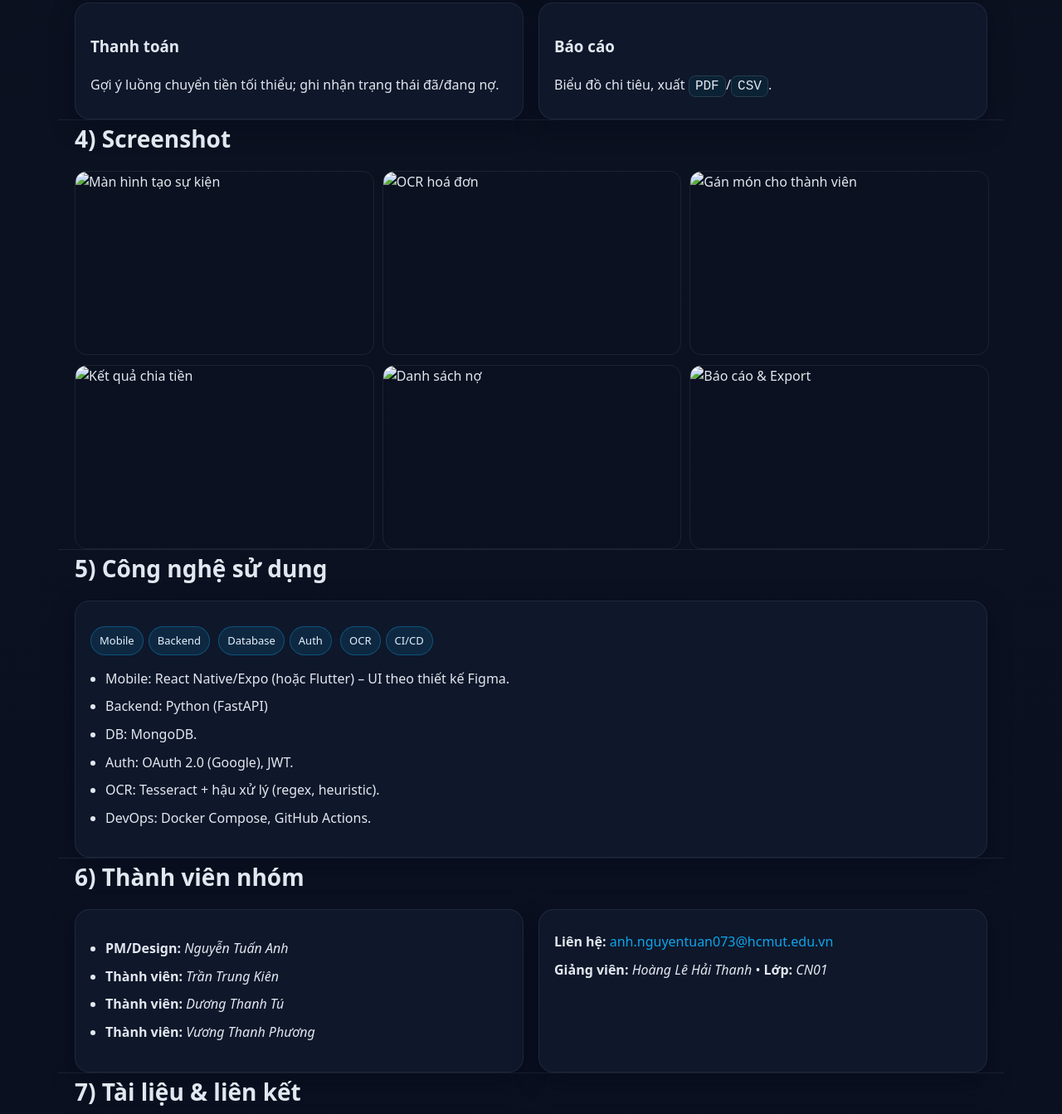
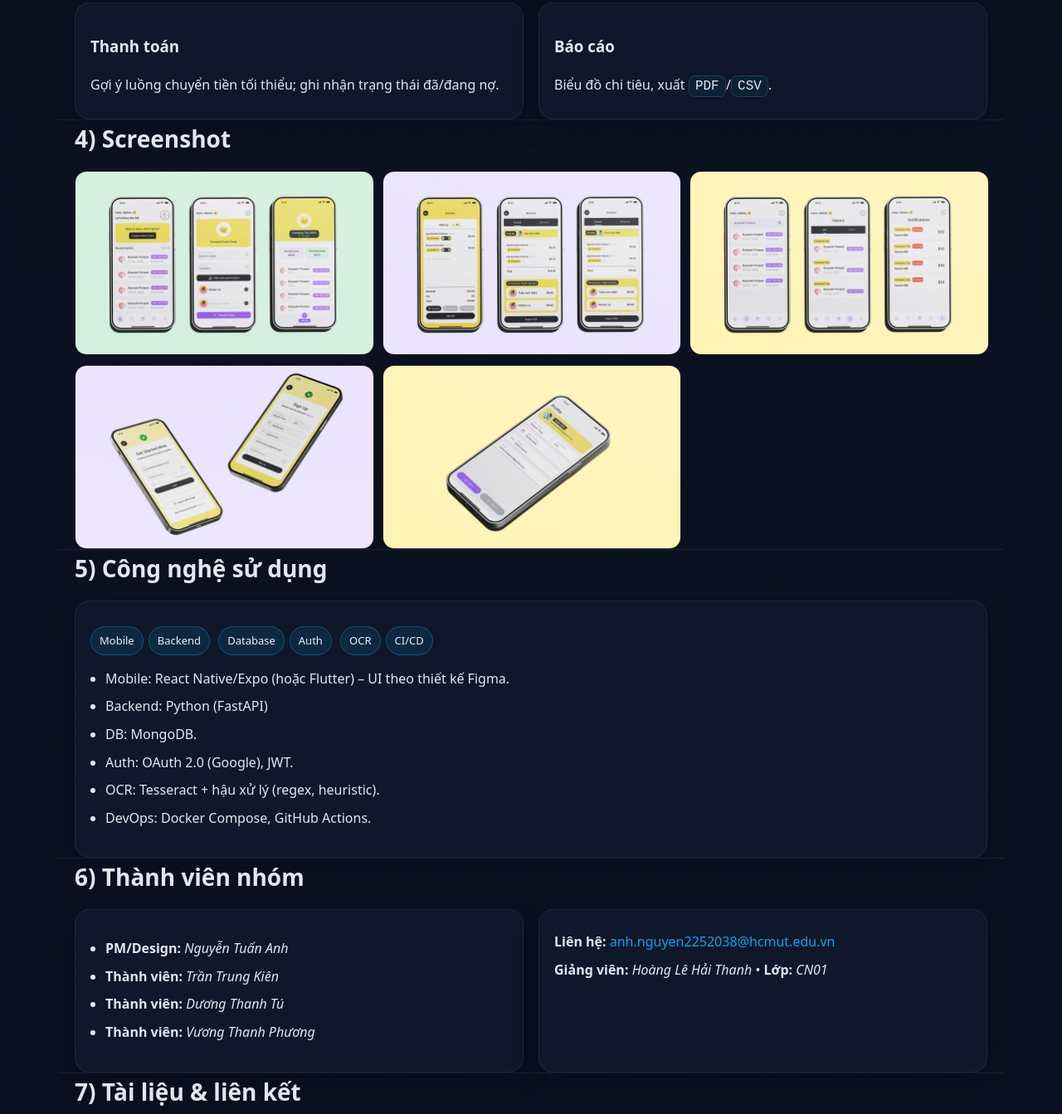
Before and after one commit to Spicy-Box/spicy-box.github.io, a plain HTML site: page index.html in a window 1280 px wide. Shown: the part 2533-3876 px from the top of the page at 83% size. Drawn offline with Linux system fonts and the light colour scheme.

Commit message:
update images

```diff
--- a/index.html
+++ b/index.html
@@ -506,12 +506,12 @@
       <section id="screenshots" class="container">
         <h2>4) Screenshot</h2>
         <div class="gallery">
-          <img src="assets/s1.png" alt="Màn hình tạo sự kiện" />
-          <img src="assets/s2.png" alt="OCR hoá đơn" />
-          <img src="assets/s3.png" alt="Gán món cho thành viên" />
-          <img src="assets/s4.png" alt="Kết quả chia tiền" />
-          <img src="assets/s5.png" alt="Danh sách nợ" />
-          <img src="assets/s6.png" alt="Báo cáo & Export" />
+          <img src="images/Mockup Main - 1.jpg" alt="Màn hình tạo sự kiện" />
+          <img src="images/Mockup Main - 2.jpg" alt="OCR hoá đơn" />
+          <img src="images/Mockup Main - 3.jpg" alt="Gán món cho thành viên" />
+          <img src="images/Mockup Main - 4.jpg" alt="Kết quả chia tiền" />
+          <img src="images/Mockup Main - 5.jpg" alt="Danh sách nợ" />
+          <!-- <img src="assets/s6.png" alt="Báo cáo & Export" /> -->
         </div>
       </section>
 
@@ -550,8 +550,8 @@
           <div class="card">
             <p>
               <strong>Liên hệ:</strong>
-              <a href="mailto:anh.nguyentuan073@hcmut.edu.vn"
-                >anh.nguyentuan073@hcmut.edu.vn</a
+              <a href="mailto:anh.nguyen2252038@hcmut.edu.vn"
+                >anh.nguyen2252038@hcmut.edu.vn</a
               >
             </p>
             <p>
```
Also changed, not shown: images/Mockup Main - 1.jpg (added), images/Mockup Main - 2.jpg (added), images/Mockup Main - 3.jpg (added), images/Mockup Main - 4.jpg (added), images/Mockup Main - 5.jpg (added).
